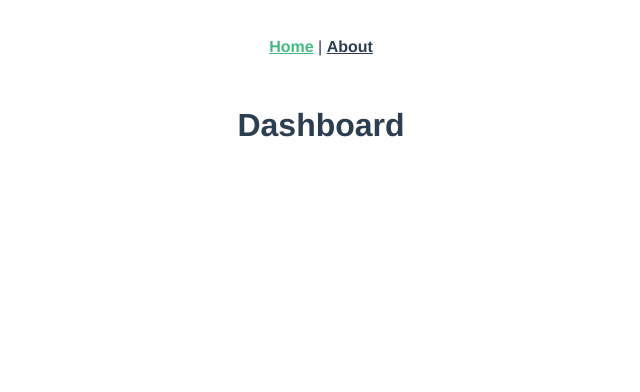
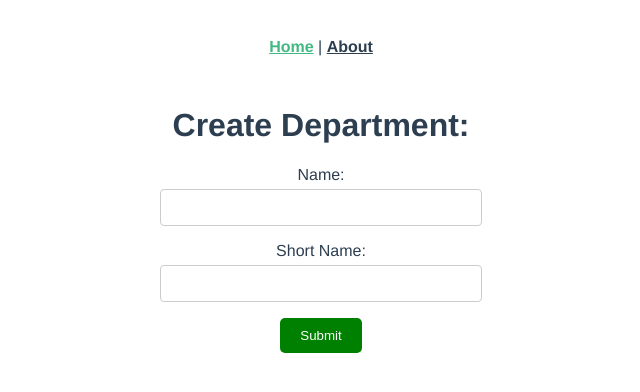
Before and after one commit to UTEC-CS2B01/employees-4-0-2023-1, a Vue app in the folder frontend/: page /#/ in a window 1280 px wide. Shown: the top 392 px of the page, without its empty margins (319-959 px from the left). Built offline with nearby package versions, Linux system fonts and the light colour scheme.

Commit message:
UTEC-11 create department

```diff
--- a/frontend/package.json
+++ b/frontend/package.json
@@ -9,6 +9,7 @@
     "lint": "vue-cli-service lint"
   },
   "dependencies": {
+    "axios": "^1.4.0",
     "core-js": "^3.8.3",
     "vue": "^3.2.13",
     "vue-router": "^4.0.3"
--- a/frontend/src/components/DepartmentCreation.vue
+++ b/frontend/src/components/DepartmentCreation.vue
@@ -1,15 +1,64 @@
 <template>
-  <div></div>
+  <div>
+    <h1>Create Department:</h1>
+    <form @submit.prevent="createDepartmentEvent">
+      <div class="form-group">
+        <label>Name:</label>
+        <input type="text" v-model.trim="department.name" />
+      </div>
+      <div class="form-group">
+        <label>Short Name:</label>
+        <input type="text" v-model.trim="department.short_name" />
+      </div>
+      <button type="submit" class="submit-button">Submit</button>
+    </form>
+  </div>
 </template>
 
 <script>
+import { createDepartment } from "@/services/departments.api";
 export default {
   name: "DepartmentCreation",
   data() {
-    return {};
+    return {
+      department: {
+        name: "",
+        short_name: "",
+      },
+    };
   },
-  methods: {},
+  methods: {
+    async createDepartmentEvent() {
+      const response = await createDepartment(this.department);
+      console.log("response = ", response);
+    },
+  },
 };
 </script>
 
-<style></style>
+<style>
+.form-group {
+  margin-bottom: 1rem;
+}
+
+input[type="text"] {
+  padding: 10px;
+  border: 1px solid #ccc;
+  border-radius: 4px;
+  width: 300px;
+}
+
+label {
+  display: block;
+  margin-bottom: 5px;
+}
+
+.submit-button {
+  background-color: green;
+  color: white;
+  padding: 10px 20px;
+  border: none;
+  border-radius: 5px;
+  cursor: pointer;
+}
+</style>
--- a/frontend/src/router/index.js
+++ b/frontend/src/router/index.js
@@ -1,5 +1,5 @@
-import { createRouter, createWebHashHistory } from "vue-router";
-import HomeView from "../views/HomeView.vue";
+import { createRouter, createWebHistory } from "vue-router";
+import HomeView from "@/views/HomeView.vue";
 
 const routes = [
   {
@@ -19,7 +19,7 @@ const routes = [
 ];
 
 const router = createRouter({
-  history: createWebHashHistory(),
+  history: createWebHistory(),
   routes,
 });
 
--- /dev/null
+++ b/frontend/src/services/departments.api.js
@@ -0,0 +1,10 @@
+import axios from "axios";
+
+const BASE_URL = "http://127.0.0.1:5004/departments";
+
+export const createDepartment = async (department) => {
+  const { data } = await axios.post(BASE_URL, department);
+  console.log("data: ", data);
+
+  return data;
+};
--- a/frontend/src/views/HomeView.vue
+++ b/frontend/src/views/HomeView.vue
@@ -1,6 +1,5 @@
 <template>
   <div class="home">
-    <h1>Dashboard</h1>
     <DepartmentCreation />
   </div>
 </template>
```
Also changed, not shown: frontend/src/components/DepartmentLists.vue (added, +23 -0 lines), 1 other file (tests, documents, lock files or other folders).
